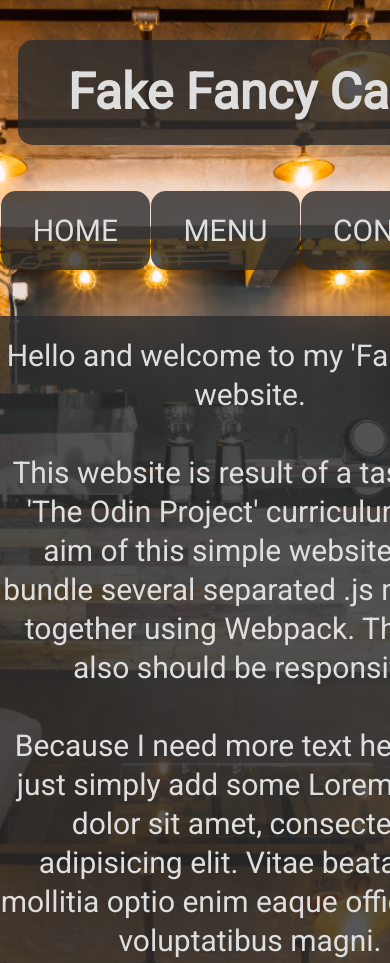
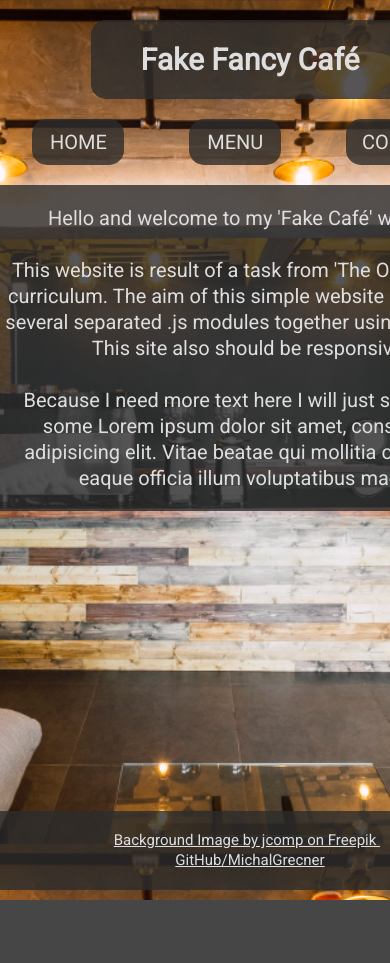
Before and after one commit to MichalGrecner/restaurantPage, a website built with webpack: page dist/index.html in a window 390 px wide. Shown: the top 963 px of the page. After the commit the page ends 900 px from the top, so only its background shows below. Built offline with Linux system fonts and the light colour scheme.

Commit message:
css size adjustments

```diff
--- a/src/contact.js
+++ b/src/contact.js
@@ -9,7 +9,7 @@ const contactScreen = function () {
 
 
     const mapDiv = document.createElement("div");
-    const map = `<iframe src="https://www.google.com/maps/embed?pb=!1m18!1m12!1m3!1d11708.751414257229!2d14.42571435116!3d50.08277903227256!2m3!1f0!2f0!3f0!3m2!1i1024!2i768!4f13.1!3m3!1m2!1s0x470b94e5e58eb59f%3A0x75209738d1d3b126!2sKarl%C5%AFv%20most!5e0!3m2!1scs!2scz!4v1671108794051!5m2!1scs!2scz" width="100%" height="450" style="border:0;" allowfullscreen="" loading="lazy" referrerpolicy="no-referrer-when-downgrade"></iframe>
+    const map = `<iframe src="https://www.google.com/maps/embed?pb=!1m18!1m12!1m3!1d11708.751414257229!2d14.42571435116!3d50.08277903227256!2m3!1f0!2f0!3f0!3m2!1i1024!2i768!4f13.1!3m3!1m2!1s0x470b94e5e58eb59f%3A0x75209738d1d3b126!2sKarl%C5%AFv%20most!5e0!3m2!1scs!2scz!4v1671108794051!5m2!1scs!2scz" width="100%" height="400" style="border:0;" allowfullscreen="" loading="lazy" referrerpolicy="no-referrer-when-downgrade"></iframe>
     `
 
     mapDiv.id="map";
--- a/src/style.css
+++ b/src/style.css
@@ -21,7 +21,7 @@ body{
     background-color: #464646;
     min-width: 500px;
     height: 100vh;
-    min-height: 1200px;
+    min-height: 900px;
 
     color:var(--clrtext);
     line-height: 1.3;
@@ -35,7 +35,7 @@ body{
     display:flex;
     flex-direction: column;
     align-items: center;
-    gap:1rem;
+
 }
 
 
@@ -49,7 +49,7 @@ body{
     min-width: 500px;
 }
 li{
-    margin: 30px 0;
+    margin: 20px 0;
     height:auto;
     /*width: vw;*/
     min-width: 60px;
@@ -57,7 +57,7 @@ li{
     justify-content: center;
     align-content: center;
     /*font-size: clamp(30px, 2vw, 40px);*/
-    font-size:30px;
+    font-size:20px;
     background-color: var(--backclr);
     border-radius: 15px;
     padding: 20px 50px 20px 50px;
@@ -71,7 +71,7 @@ li:hover{
 h1{
 
     text-align: center;
-    font-size: clamp(50px, 2.5vw, 60px);
+    font-size: clamp(30px, 2.5vw, 40px);
 
 
 }
@@ -81,7 +81,7 @@ h1{
     max-width: 1100px;
     min-width: 500px;
     /*font-size: clamp(30px, 2vw, 40px);*/
-    font-size:30px;
+    font-size:20px;
     background-color: var(--backclr);
 
     border-radius: 15px;
@@ -112,7 +112,7 @@ td{
 
 
 #map{
-    width:90%;
+    width:80%;
     margin-top: 20px;
 
 }
@@ -120,7 +120,7 @@ td{
 #headerCont{
     background-color: var(--backclr);
     border-radius: 15px;
-    margin-top: 40px;
+    margin-top: 20px;
     padding: 20px 50px 20px 50px;
 }
 
@@ -129,7 +129,7 @@ td{
     max-width: 1100px;
     min-width: 500px;
     /*font-size: clamp(30px, 2vw, 40px);*/
-    font-size:20px;
+    font-size:15px;
     background-color: var(--backclr);
 
     border-radius: 15px;
@@ -158,6 +158,10 @@ td{
     }
 
     li{
-        padding: 20px 2rem 20px 2rem;
+        padding: 10px 1rem 10px 1rem;
+        margin:10px 0;
+    }
+    #content{
+        gap:10px;
     }
 }
```
Also changed, not shown: dist/main.js.
